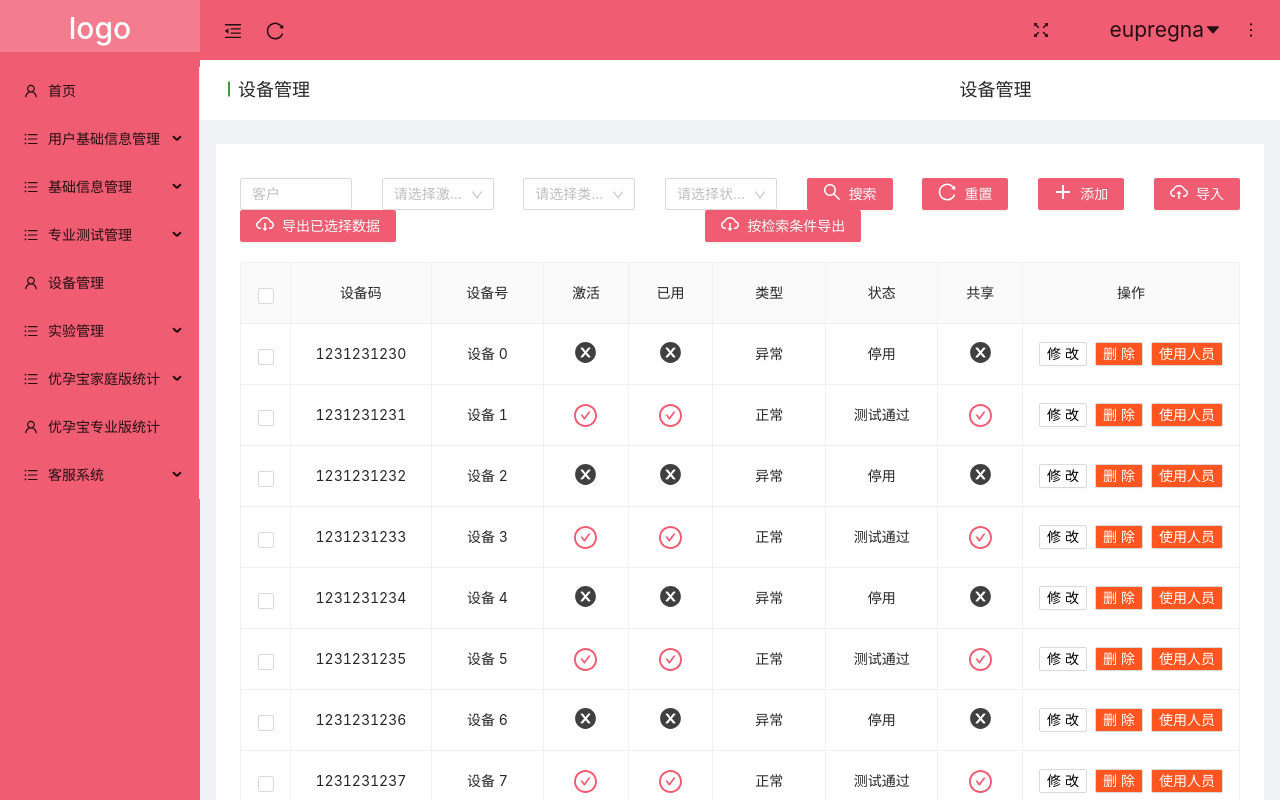
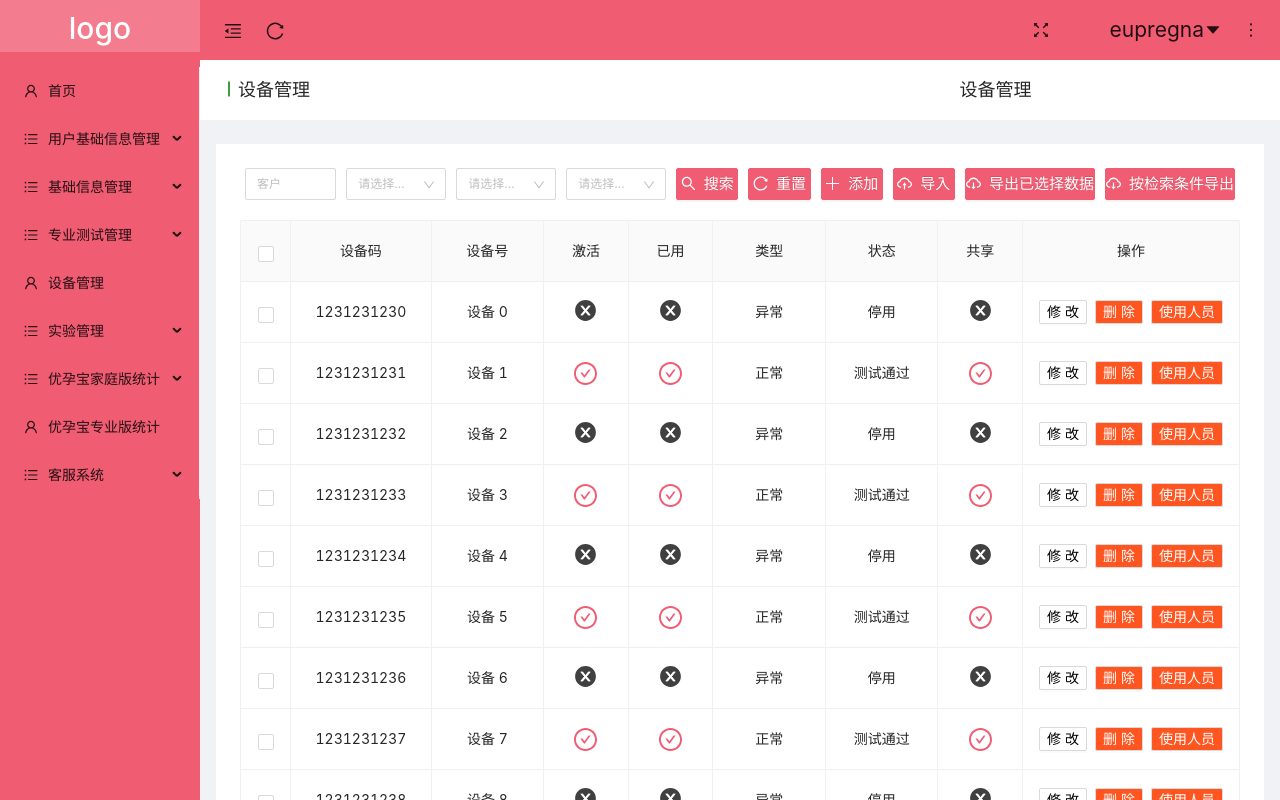
Before and after one commit to MengkiDLufee/yyb_amdin, a React (Create React App) app: page /device in a window 1280 px wide. Shown: the top 800 px of the page. Built offline with nearby package versions, Linux system fonts and the light colour scheme.

Commit message:
根据分辨率修改样式

```diff
--- a/src/pages/deviceManagement/deviceManagement.jsx
+++ b/src/pages/deviceManagement/deviceManagement.jsx
@@ -1,5 +1,5 @@
 import React, { Component } from 'react'
-import { Table ,Button , Input , Row, Col ,Select, Space ,Modal} from 'antd';
+import { Table ,Button , Input , Select, Space ,Modal} from 'antd';
 import {ReloadOutlined,
         SearchOutlined ,
         PlusOutlined,
@@ -8,7 +8,7 @@ import {ReloadOutlined,
         CheckCircleOutlined,
         CloseCircleTwoTone
         } from '@ant-design/icons'
-// import Column from 'antd/lib/table/Column';
+import './index.less' //引入样式
 
 
 const { Option } = Select;
@@ -247,50 +247,91 @@ export default class DeviceManagement extends Component {
 
         return (
             <div style={{height:"100%"}}>
-                <div style={{'margin':'10px 0'}} >
-                <Row justify="space-between" gutter="15" style={{display:"flex" }}  >
-                    <Col span={3}>
-                        <Input  placeholder="客户"  />
-                    </Col>
-                    <Col span={3}>
-                        <Select placeholder="请选择激活状态 " style={{width:'100%'}} onChange={handleChange}>
+                <div style={{'margin':'0 0 15px  0'}} >
+                <div justify="space-between" gutter="15" style={{display:"flex" }}  >
+
+                        <Input  placeholder="客户" className="input1" />
+
+
+                        <Select placeholder="请选择激活状态 "  onChange={handleChange} className="input1" >
                             <Option value="on">已激活</Option>
                             <Option value="close">未激活</Option>
                         </Select>
-                    </Col>
-                    <Col span={3}>
-                        <Select placeholder="请选择类型 " style={{width:'100%'}} onChange={handleChange}>
+
+
+                        <Select placeholder="请选择类型 "  onChange={handleChange} className="input1" >
                             <Option value="type1">类型1</Option>
                             <Option value="type2">类型2</Option>
                             <Option value="type3">类型3</Option>
                         </Select>
-                    </Col>
-                    <Col span={3}>
-                        <Select placeholder="请选择状态 " style={{width:'100%'}} onChange={handleChange}>
+
+                        <Select placeholder="请选择状态 " onChange={handleChange} className="input1" >
                             <Option value="status1">测试通过</Option>
                             <Option value="status2">测试未通过</Option>
                         </Select>
-                    </Col>
-                    <Col span={1.5}>
-                        <Button type="primary" icon={<SearchOutlined  style={{fontSize:'18px'}} onClick={this.search} />}>搜索</Button>
-                    </Col>
-                    <Col span={1.5} >
-                        <Button type="primary" icon={<ReloadOutlined style={{fontSize:'18px'}} onClick={this.reset} /> } >重置</Button>
-                    </Col>
-                    <Col span={1.5} >
-                        <Button type="primary" icon={<PlusOutlined style={{fontSize:'18px'}}  onClick={this.add} />} >添加</Button>
-                    </Col>
-                    <Col span={1.5} >
-                        <Button type="primary" icon={<CloudUploadOutlined style={{fontSize:'18px'}}  onClick={this.importStatic} />} >导入</Button>
-                    </Col>
-                    <Col span={1.5} >
-                        <Button type="primary" icon={<CloudDownloadOutlined style={{fontSize:'18px'}} onClick={this.exportChoose} />} >导出已选择数据</Button>
-                    </Col>
-                    <Col span={1.5} >
-                        <Button type="primary" icon={<CloudDownloadOutlined style={{fontSize:'18px'}}  onClick={this.exportSearch} />} >按检索条件导出</Button>
-                    </Col>
-                    <Col span={2} ></Col>
-                </Row>
+
+
+                        <Button
+                          type="primary"
+                          icon={<SearchOutlined className="icon1" />}
+                          onClick={this.search}
+                          className="button1"
+                          >
+                          搜索
+                        </Button>
+
+
+                        <Button type="primary"
+                          icon={<ReloadOutlined className="icon1" /> }
+                          onClick={this.reset}
+                          className="button1"
+                         >
+                           重置
+                        </Button>
+
+
+                        <Button
+                          type="primary"
+                          icon={<PlusOutlined  className="icon1" />}
+
+                          onClick={this.add}
+                          className="button1"
+                        >
+                          添加
+                        </Button>
+
+
+                        <Button
+                          type="primary"
+                          icon={<CloudUploadOutlined className="icon1" />}
+                          onClick={this.importStatic}
+                          className="button1"
+                        >
+                          导入
+                        </Button>
+
+                        <Button
+                          type="primary"
+                          icon={<CloudDownloadOutlined className="icon1" />}
+
+                          onClick={this.exportChoose}
+                          className="button2"
+                        >
+                          导出已选择数据
+                        </Button>
+
+                        <Button
+                        type="primary"
+                        icon={<CloudDownloadOutlined className="icon1" />}
+
+                        onClick={this.exportSearch}
+                        className="button2"
+                        >
+                          按检索条件导出
+                        </Button>
+
+
+                </div>
                 </div>
 
                 {/* 表格 */}
--- a/src/pages/deviceManagement/index.less
+++ b/src/pages/deviceManagement/index.less
@@ -1,25 +1,106 @@
-@media screen and (max-width:1024px) {
-    button-1 {
-        width: 50px;
+@media screen and (min-width:0px) {
+    .input1 {
+        width:70px;
+        margin:0 1px;
+        font-size: 12px;
+
+    }
+    .button1 {
+        padding: 0;
+        width: 60px;
+        margin:0 1px;
+        font-size: 12px;
+    }
+    .button2 {
+        padding: 0;
+        width: 120px;
+        margin:0 1px;
+        font-size: 12px;
+    }
+    // .icon1{
+    //     padding: 0;
+    //     text-align: left;
+    // }
+}
+@media screen and (min-width:1024px) {
+    .input1 {
+        width:80px;
+        margin:0 3px;
+        font-size: 12px;
+
+    }
+    .button1 {
+        padding: 0;
+        width: 70px;
+        margin:0 3px;
+        font-size: 12px;
+    }
+    .button2 {
+        padding: 0;
+        width: 135px;
+        margin:0 3px;
+        font-size: 12px;
+        text-emphasis: size 12px; ;
     }
 }
-@media screen and (max-width:1280px) {
-    button-1 {
-        width: 51px;
+@media screen and (min-width:1280px) {
+    .input1 {
+        width:100px;
+        margin:0 5px;
+        font-size: 12px;
+
+    }
+    .button1 {
+        padding: 0;
+        width: 70px;
+        margin:0 5px;
+        font-size: 15px;
+    }
+    .button2 {
+        padding: 0;
+        width: 140px;
+        margin:0 5px;
+        font-size: 15px;
     }
 }
-@media screen and (max-width:1440px) {
-    button-1 {
-        width: 52px;
+@media screen and (min-width:1440px) {
+    .input1 {
+        width:120px;
+        margin:0 8px;
+        font-size: 12px;
+
+    }
+    .button1 {
+        padding: 0;
+        width: 80px;
+        margin:0 8px;
+        font-size: 15px;
+    }
+    .button2 {
+        padding: 0;
+        width: 150px;
+        margin:0 8px;
+        font-size: 15px;
     }
 }
-@media screen and (max-width:1680px) {
-    button-1 {
-        width: 53px;
+@media screen and (min-width:1680px) {
+    .input1 {
+        width:120px;
+        margin: 0 18px;
+        font-size: 20px;
+
+    }
+    .button1 {
+        padding: 0;
+        width: 80px;
+        margin:0  15px;
+        font-size: 18px;
+        line-height: 25px;
+    }
+    .button2 {
+        padding: 0;
+        width: 170px;
+        margin:0  15px;
+        font-size: 18px;
     }
 }
-@media screen and (max-width:1920px) {
-    button-1 {
-        width: 54px;
-    }
-}
```
